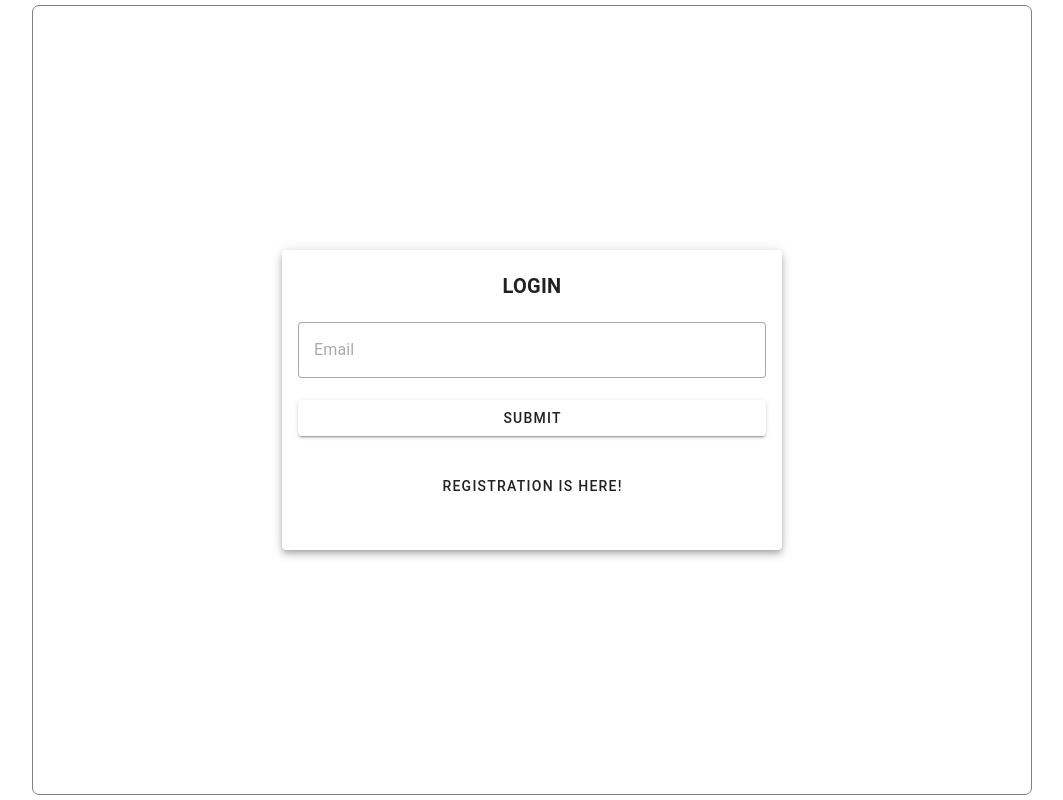
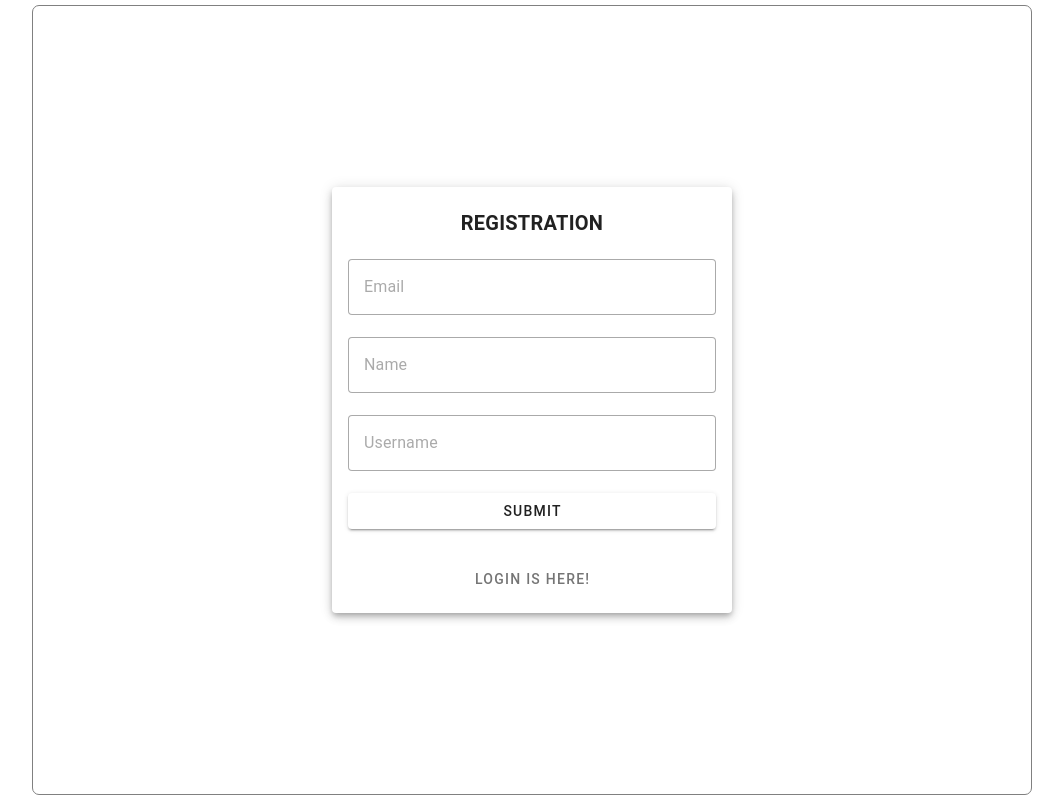
Before and after one commit to KirillBuiko/sibers-test-application, a Vue app: page /login in a window 1280 px wide. Both pictures are taken after a click on the button "REGISTRATION IS HERE!". Shown: the whole page, without its empty margins (108-1171 px from the left). Built offline with nearby package versions, Linux system fonts and the light colour scheme.

Commit message:
Make registration

```diff
--- a/src/pages/login/ui/LoginPage.vue
+++ b/src/pages/login/ui/LoginPage.vue
@@ -1,30 +1,65 @@
 <script setup lang="ts">
-import { ref } from "vue";
+import { reactive, ref } from "vue";
 import "./style.scss"
-import { useUser } from "@/entities/user";
+import { useUser, useUserApi, type User_I } from "@/entities/user";
 import { useRouter } from "vue-router";
-const email = ref("");
+import { toRaw } from "vue";
+
 const user = useUser();
+const userApi = useUserApi();
 const router = useRouter();
 
-async function onSubmit() {
+const email = ref("");
+
+const regValue = reactive<User_I>({
+    avatar: "https://placehold.co/100x100",
+    email: "",
+    name: "",
+    username: ""
+})
+
+const regFields: { placeholder: string, key: keyof User_I }[] = [{
+    placeholder: "Email",
+    key: "email"
+}, {
+    placeholder: "Name",
+    key: "name"
+}, {
+    placeholder: "Username",
+    key: "username"
+}];
+
+async function onLogin() {
     if (await user.login(email.value)) {
         router.replace("/");
     }
 }
+
+async function onRegistration() {
+    const id = await userApi.newUser(toRaw(regValue));
+
+    if (id) {
+        user.setUserId(id);
+        router.replace("/");
+    }
+}
+
+const isLogin = ref(true);
+
 </script>
 
 <template>
-    <!-- TODO: Move to widgets -->
+    <!-- TODO: Move login and sign in to widgets -->
     <div class="login-page">
-        <v-card class="login-widget"
+        <v-card v-if="isLogin"
+                class="login-widget"
                 elevation="5">
             <v-card-title class="login-widget__title text-h6 text-uppercase">
                 Login
             </v-card-title>
             <v-card-text>
                 <v-form class="login-widget__form"
-                        @submit.prevent="onSubmit">
+                        @submit.prevent="onLogin">
                     <v-text-field type="email"
                                   v-model="email"
                                   variant="outlined"
@@ -36,7 +71,34 @@ async function onSubmit() {
             <v-card-text>
                 <v-btn variant="plain"
                        block
-                       :ripple="false">Registration is here!</v-btn>
+                       :ripple="false"
+                       @click="isLogin = !isLogin">Registration is here!</v-btn>
+            </v-card-text>
+        </v-card>
+        <v-card v-else
+                class="login-widget"
+                elevation="5">
+            <v-card-title class="login-widget__title text-h6 text-uppercase">
+                Registration
+            </v-card-title>
+            <v-card-text>
+                <v-form class="login-widget__form"
+                        @submit.prevent="onRegistration">
+                    <v-text-field v-for="field in regFields"
+                                  :key="field.key"
+                                  :placeholder="field.placeholder"
+                                  v-model="regValue[field.key]"
+                                  required
+                                  variant="outlined" />
+                    <v-btn type="submit"
+                           block> Submit </v-btn>
+                </v-form>
+            </v-card-text>
+            <v-card-text>
+                <v-btn variant="plain"
+                       block
+                       :ripple="false"
+                       @click="isLogin = !isLogin">Login is here!</v-btn>
             </v-card-text>
         </v-card>
     </div>
--- a/src/pages/login/ui/style.scss
+++ b/src/pages/login/ui/style.scss
@@ -6,18 +6,14 @@
     height: 100%;
 
     .login-widget {
-        max-width: 500px;
+        max-width: 400px;
         width: 100%;
-        height: 300px;
+        overflow-y: auto;
 
         &__title {
             font-weight: bold;
             text-align: center;
             padding-block: 20px;
         }
-
-        &__form {
-            // margin-top: 20px;
-        }
     }
 }
```
